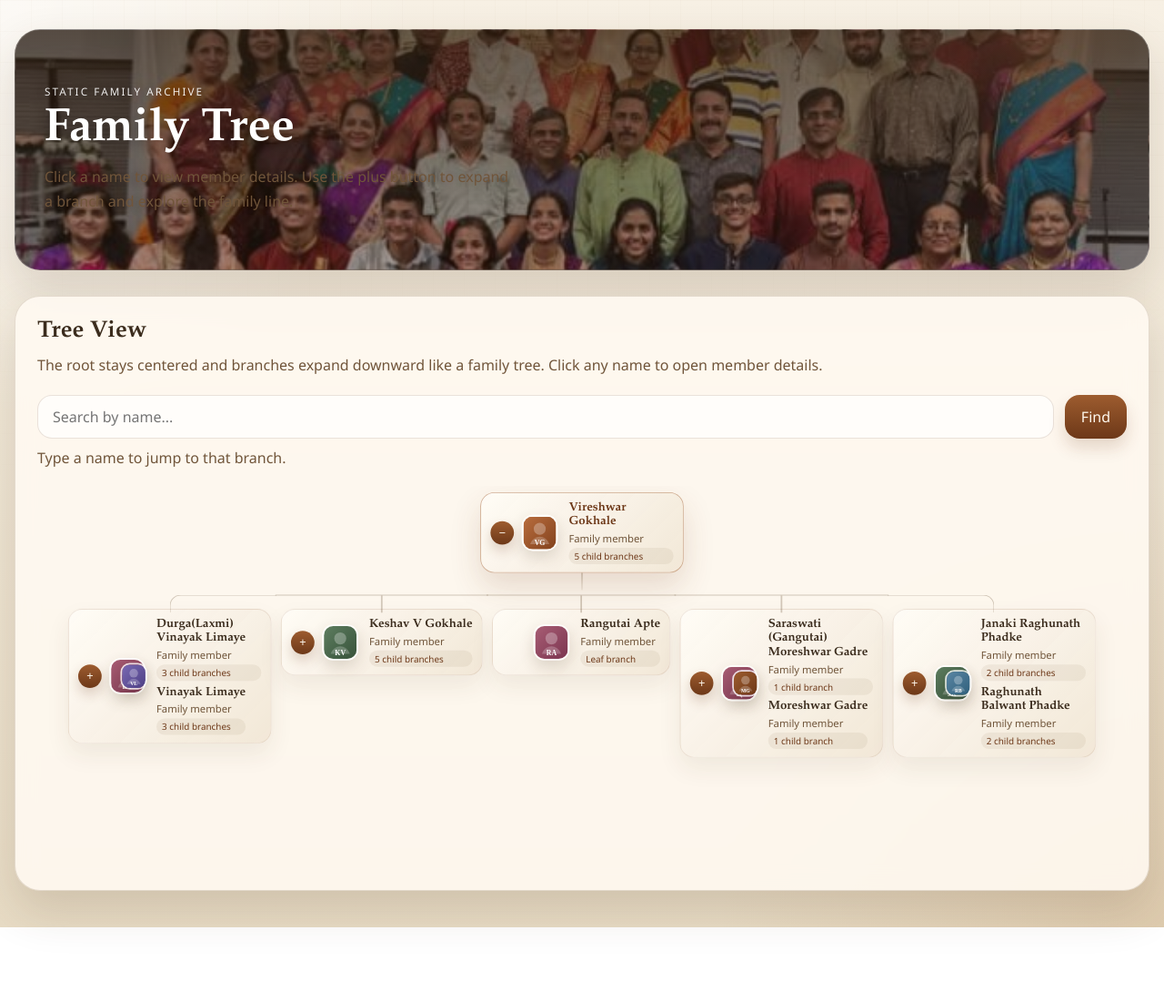
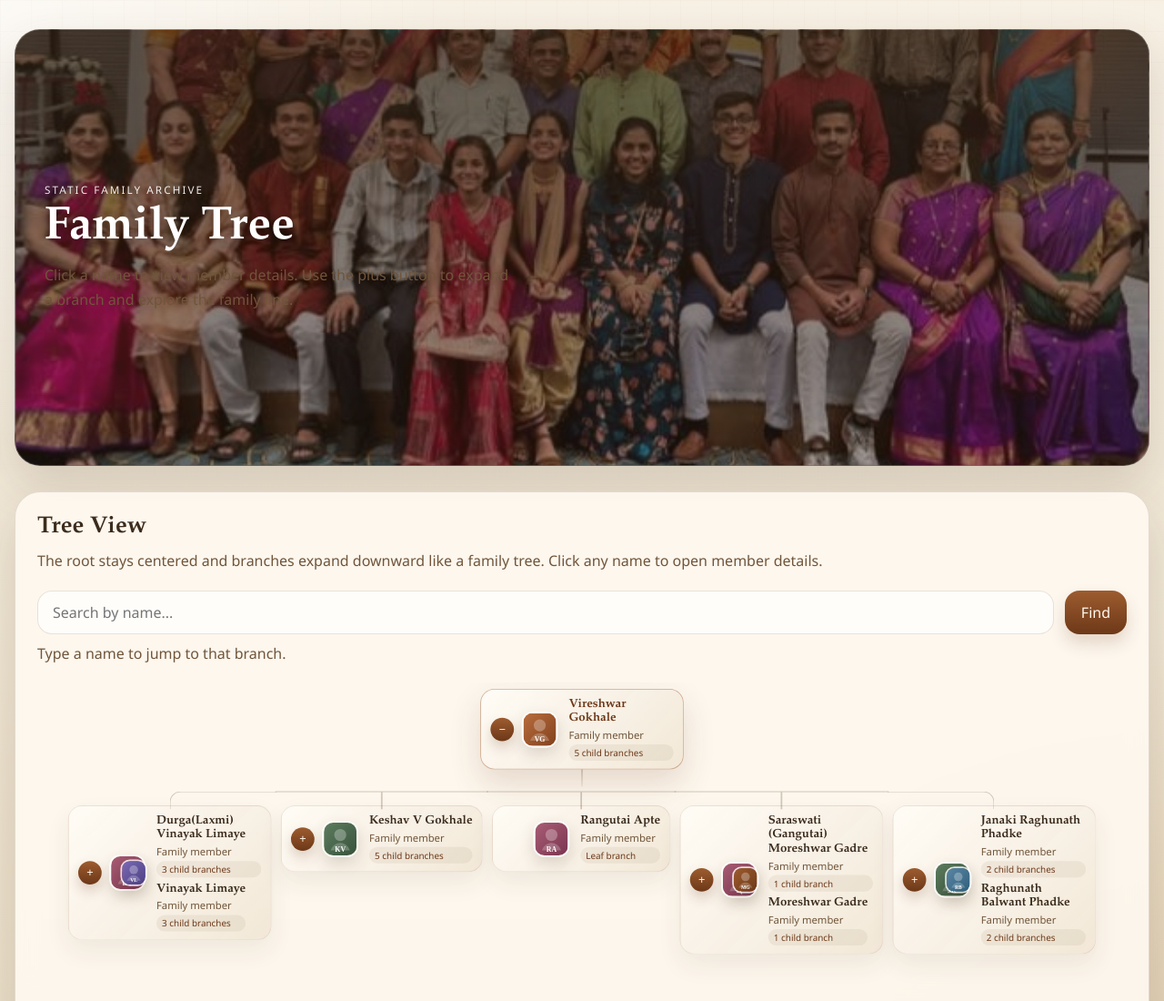
Before and after one commit to advaitujoshi/gokhale_familytree, a plain HTML site: page index.html in a window 1280 px wide. Shown: the top 1100 px of the page at 91% size. Before the commit the page ends 1019 px from the top, so only its background shows below. Drawn offline with Linux system fonts and the light colour scheme.

Commit message:
Optimize hero background sizing for full family visibility

```diff
--- a/styles.css
+++ b/styles.css
@@ -53,14 +53,18 @@ body::before {
   position: relative;
   overflow: hidden;
   margin-bottom: 28px;
-  padding: 60px 32px;
+  padding: 150px 32px;
+  min-height: 480px;
+  display: flex;
+  flex-direction: column;
+  justify-content: center;
   border: 1px solid rgba(255, 255, 255, 0.2);
   border-radius: var(--radius-lg);
   background:
     linear-gradient(rgba(45, 29, 13, 0.72), rgba(45, 29, 13, 0.45)),
     url("images/Family_photo.jpeg");
   background-size: cover;
-  background-position: center 30%;
+  background-position: center;
   box-shadow: var(--shadow);
   color: #ffffff;
   text-shadow: 0 2px 12px rgba(0, 0, 0, 0.3);
```
